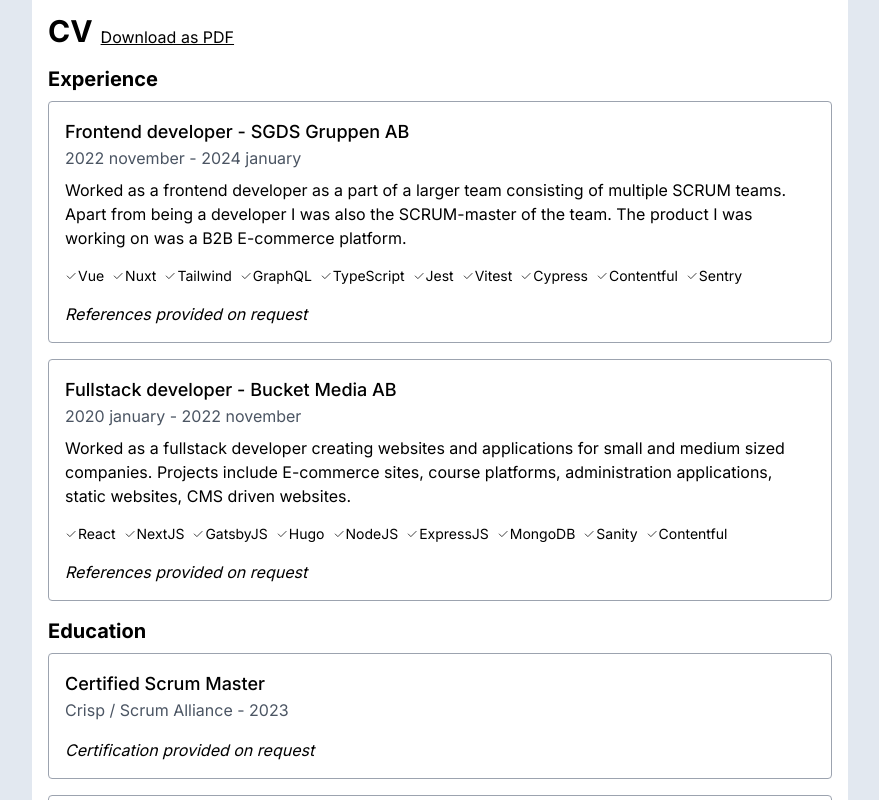
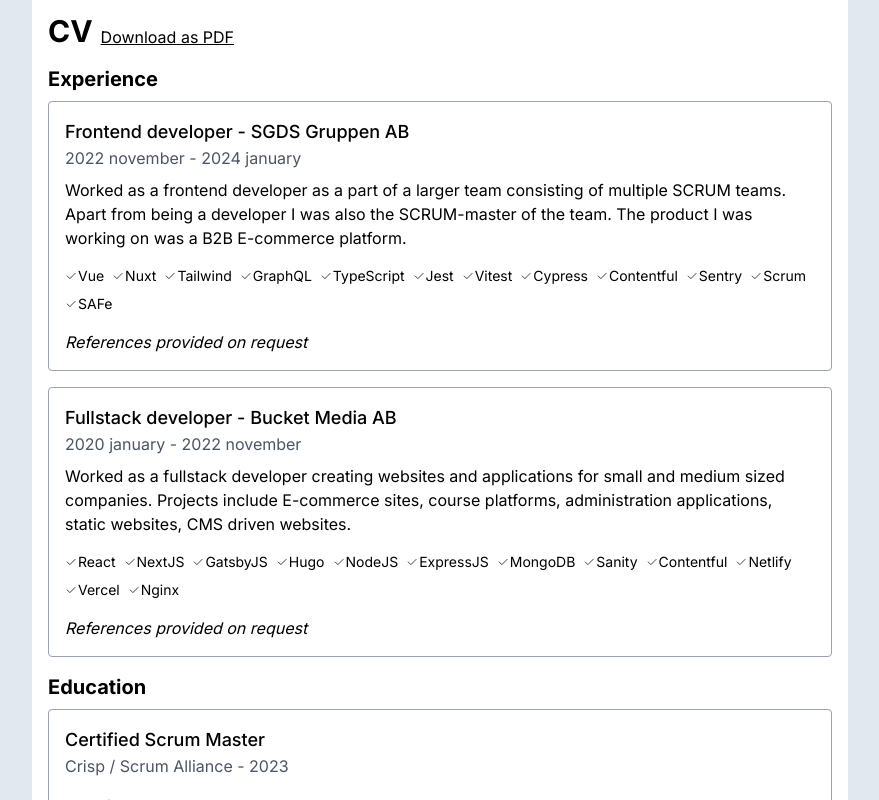
Before and after one commit to patrikhellberg/hellberg.io, a Next.js app: page / in a window 1280 px wide. Shown: the part 591-1391 px from the top of the page, without its empty margins (200-1079 px from the left). Built offline with nearby package versions, Linux system fonts and the light colour scheme.

Commit message:
extend skills section

```diff
--- a/src/components/CVSection.tsx
+++ b/src/components/CVSection.tsx
@@ -52,6 +52,8 @@ export const experiences: Experience[] = [
       'Cypress',
       'Contentful',
       'Sentry',
+      'Scrum',
+      'SAFe',
     ],
   },
   {
@@ -77,6 +79,9 @@ export const experiences: Experience[] = [
       'MongoDB',
       'Sanity',
       'Contentful',
+      'Netlify',
+      'Vercel',
+      'Nginx',
     ],
   },
 ]
```
Also changed, not shown: 1 other file (tests, documents, lock files or other folders).
